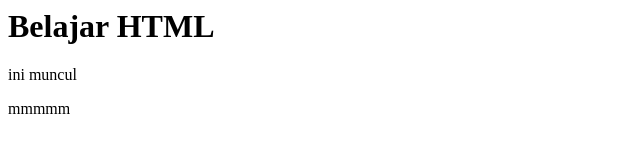
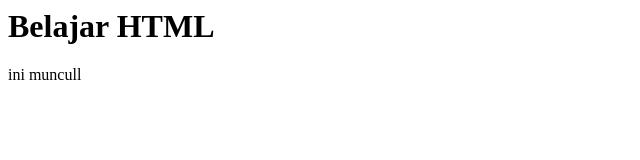
Before and after one commit to ruwahul/html, a plain HTML site: page comment.html in a window 1280 px wide. Shown: the full height of the page, 0-640 px from the left. Drawn offline with Linux system fonts and the light colour scheme.

Commit message:
update comment

```diff
--- a/comment.html
+++ b/comment.html
@@ -2,6 +2,6 @@
     <body>
         <h1>Belajar HTML</h1>
         <!--ini adalah komentar / informasi pada sebuah codingan-->
-        <p>ini muncul</p>mmmmm
+        <p>ini muncull</p>
     </body>
 </html>
```
